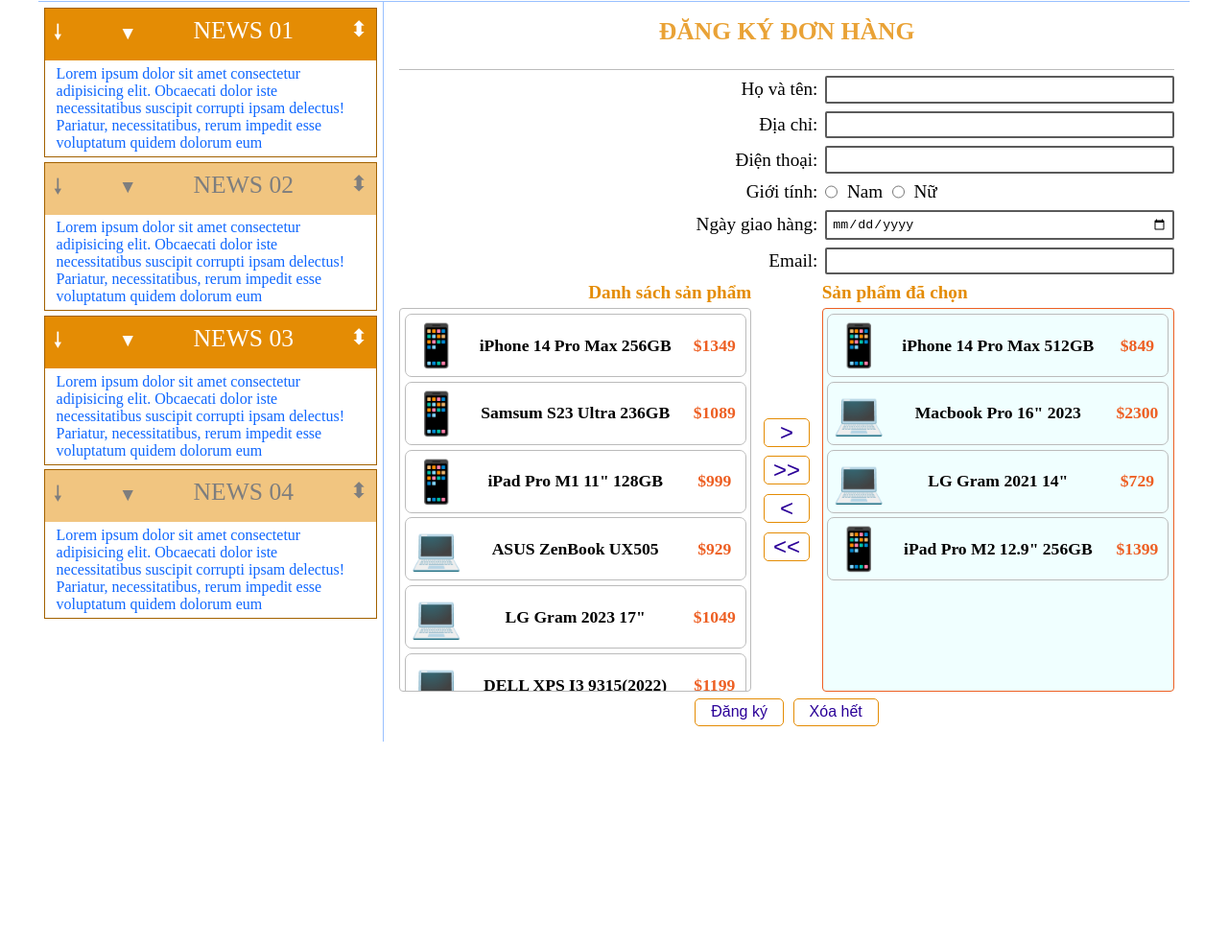
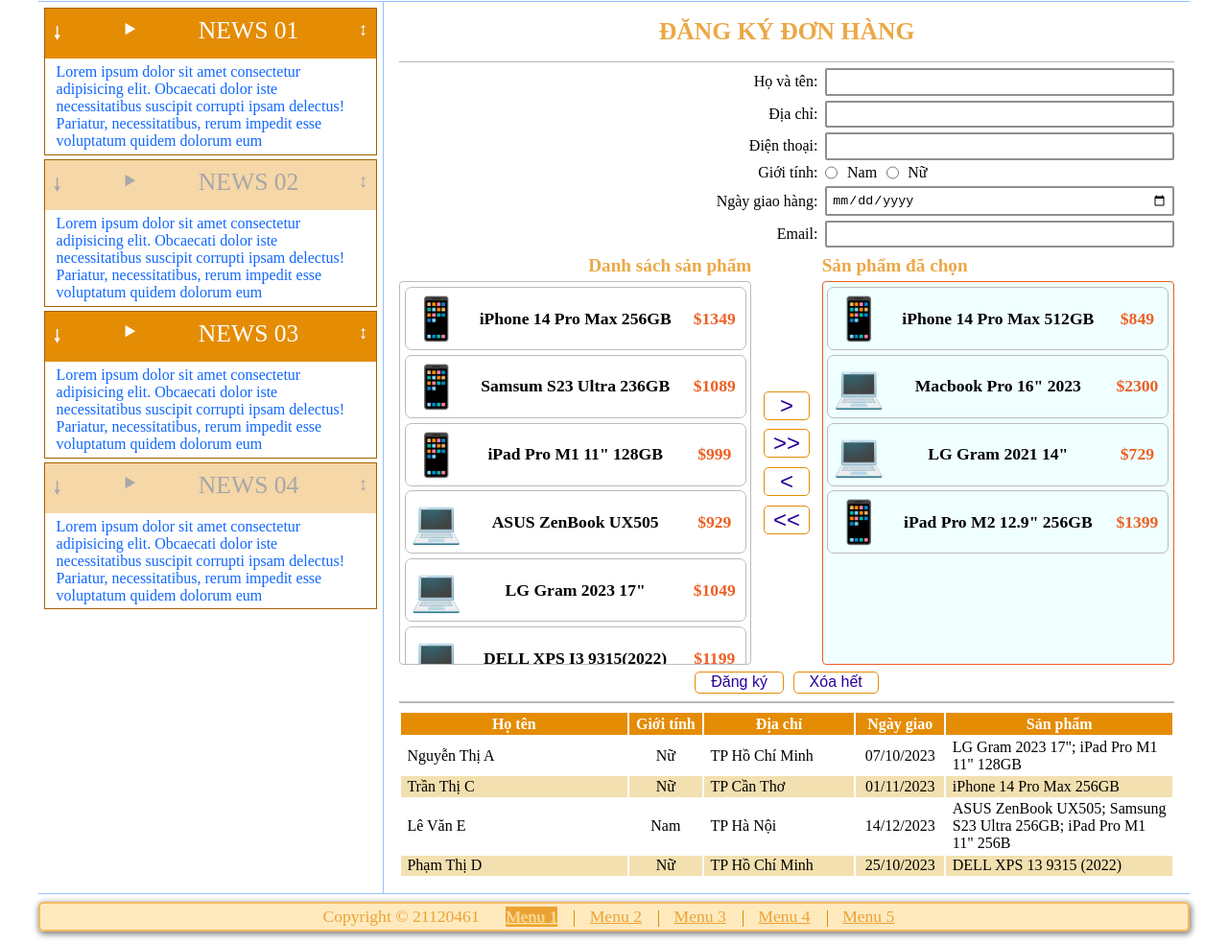
Before and after one commit to Honghung123/WebApps-Development---BTCN1, a plain HTML site: page index.html in a window 1280 px wide. Shown: the part 135-1119 px from the top of the page at 96% size. Before the commit the page ends 913 px from the top, so only its background shows below. Drawn offline with Linux system fonts and the light colour scheme.

Commit message:
Add them bang danh sach khach hang mua hang va footer ui

```diff
--- a/index.html
+++ b/index.html
@@ -9,12 +9,12 @@
 </head>
 <div class="container">
     <div class="wrapper">
-        <header class="header">
+        <div class="header">
             <div class="header_title">
                 <span class="header_title--content strokeme">Bài tập 1 - 21120461</span>
             </div>
-        </header>
-        <nav class="navbar">
+        </div>
+        <div class="navbar">
             <ul class="navbar_list clearfix">
                 <a href="#" class="navbar_link active">
                     <li class="navbar_item">Menu 1</li>
@@ -32,17 +32,17 @@
                     <li class="navbar_item">Menu 5</li>
                 </a>
             </ul>
-        </nav>
+        </div>
         <div class="main">
-            <aside class="sidebar">
+            <div class="sidebar">
                 <div class="sidebar_list">
                     <div class="sidebar_item">
                         <div class="sidebar_item-head active">
                             <span class="dropdown_icon down_arrow">&#129047;</span>
-                            <span class="dropdown_icon tri_arrow">&#9660;</span>
+                            <span class="dropdown_icon tri_arrow">&#11208;</span>
 
                             <span class="sidebar_item-title">NEWS 01</span>
-                            <span class="move_sidebar_icon">&#11021;</span>
+                            <span class="move_sidebar_icon">&#8597;</span>
                         </div>
                         <div class="dropdown-content">Lorem ipsum dolor sit amet consectetur adipisicing elit. Obcaecati
                             dolor iste necessitatibus suscipit corrupti ipsam delectus! Pariatur, necessitatibus, rerum
@@ -51,10 +51,10 @@
                     <div class="sidebar_item">
                         <div class="sidebar_item-head">
                             <span class="dropdown_icon down_arrow">&#129047;</span>
-                            <span class="dropdown_icon tri_arrow">&#9660;</span>
+                            <span class="dropdown_icon tri_arrow">&#11208;</span>
 
                             <span class="sidebar_item-title">NEWS 02</span>
-                            <span class="move_sidebar_icon">&#11021;</span>
+                            <span class="move_sidebar_icon">&#8597;</span>
                         </div>
                         <div class="dropdown-content">Lorem ipsum dolor sit amet consectetur adipisicing elit. Obcaecati
                             dolor iste necessitatibus suscipit corrupti ipsam delectus! Pariatur, necessitatibus, rerum
@@ -63,10 +63,10 @@
                     <div class="sidebar_item">
                         <div class="sidebar_item-head active">
                             <span class="dropdown_icon down_arrow">&#129047;</span>
-                            <span class="dropdown_icon tri_arrow">&#9660;</span>
+                            <span class="dropdown_icon tri_arrow">&#11208;</span>
 
                             <span class="sidebar_item-title">NEWS 03</span>
-                            <span class="move_sidebar_icon">&#11021;</span>
+                            <span class="move_sidebar_icon">&#8597;</span>
                         </div>
                         <div class="dropdown-content">Lorem ipsum dolor sit amet consectetur adipisicing elit. Obcaecati
                             dolor iste necessitatibus suscipit corrupti ipsam delectus! Pariatur, necessitatibus, rerum
@@ -75,18 +75,18 @@
                     <div class="sidebar_item">
                         <div class="sidebar_item-head">
                             <span class="dropdown_icon down_arrow">&#129047;</span>
-                            <span class="dropdown_icon tri_arrow">&#9660;</span>
+                            <span class="dropdown_icon tri_arrow">&#11208;</span>
 
                             <span class="sidebar_item-title">NEWS 04</span>
-                            <span class="move_sidebar_icon">&#11021;</span>
+                            <span class="move_sidebar_icon">&#8597;</span>
                         </div>
                         <div class="dropdown-content">Lorem ipsum dolor sit amet consectetur adipisicing elit. Obcaecati
                             dolor iste necessitatibus suscipit corrupti ipsam delectus! Pariatur, necessitatibus, rerum
                             impedit esse voluptatum quidem dolorum eum</div>
                     </div>
                 </div>
-            </aside>
-            <main class="content">
+            </div>
+            <div class="content">
                 <div class="content_box">
                     <h1 class="content_title">ĐĂNG KÝ ĐƠN HÀNG</h1>
                     <div class="content_form">
@@ -198,8 +198,75 @@
                         <button class="btn content_perchase_register">Đăng ký</button>
                         <button class="btn content_perchase_deleteAll">Xóa hết</button>
                     </div>
+                    <div class="content_table">
+                        <table class="content_table_list">
+                            <thead>
+                                <tr>
+                                    <th width="29.6%">Họ tên</th>
+                                    <th width="9.6">Giới tính</th>
+                                    <th width="19.6%">Địa chỉ</th>
+                                    <th width="11.6%">Ngày giao</th>
+                                    <th width="29.6%">Sản phẩm</th>
+                                </tr>
+                            </thead>
+                            <tbody>
+                                <tr>
+                                    <td>Nguyễn Thị A</td>
+                                    <td>Nữ</td>
+                                    <td>TP Hồ Chí Minh</td>
+                                    <td>07/10/2023</td>
+                                    <td>LG Gram 2023 17"; iPad Pro M1 11" 128GB</td>
+                                </tr>
+                                <tr>
+                                    <td>Trần Thị C</td>
+                                    <td>Nữ</td>
+                                    <td>TP Cần Thơ</td>
+                                    <td>01/11/2023</td>
+                                    <td>iPhone 14 Pro Max 256GB</td>
+                                </tr>
+                                <tr>
+                                    <td>Lê Văn E</td>
+                                    <td>Nam</td>
+                                    <td>TP Hà Nội</td>
+                                    <td>14/12/2023</td>
+                                    <td>ASUS ZenBook UX505; Samsung S23 Ultra 256GB; iPad Pro M1 11" 256B</td>
+                                </tr>
+                                <tr>
+                                    <td>Phạm Thị D</td>
+                                    <td>Nữ</td>
+                                    <td>TP Hồ Chí Minh</td>
+                                    <td>25/10/2023</td>
+                                    <td>DELL XPS 13 9315 (2022)</td>
+                                </tr>
+                            </tbody>
+                        </table>
+                    </div>
                 </div>
-            </main>
+            </div>
+        </div>
+        <div class="footer">
+            <div class="footer_about">
+                <div class="footer_copyright">Copyright &#169; 21120461</div>
+                <div class="footer_navbar">
+                    <ul class="footer_navbar_list">
+                        <a href="#" class="active">
+                            <li class="footer_navbar_item">Menu 1</li>
+                        </a>
+                        <a href="#">
+                            <li class="footer_navbar_item">Menu 2</li>
+                        </a>
+                        <a href="#">
+                            <li class="footer_navbar_item">Menu 3</li>
+                        </a>
+                        <a href="#">
+                            <li class="footer_navbar_item">Menu 4</li>
+                        </a>
+                        <a href="#">
+                            <li class="footer_navbar_item">Menu 5</li>
+                        </a>
+                    </ul>
+                </div>
+            </div>
         </div>
     </div>
 </div>
--- a/style.css
+++ b/style.css
@@ -15,8 +15,9 @@
 
 /* Styling Web */
 :root {
-  --main-color: blue;
   --sidebar-color: #e48c04;
+  --sidebar-color-opacity: #e48a0480;
+  --sidebar-color-opa07: #e48a04bd;
   --sidebar-border: #a26100;
   --border-color: #bbbbbb;
 }
@@ -61,8 +62,6 @@
     1px 1px 2px #000;
 }
 
-.navbar {
-}
 .navbar_list {
   background-color: #ccdafd;
   margin: 0 auto;
@@ -108,7 +107,7 @@
   border: 1px solid var(--sidebar-border);
 }
 .sidebar_item ~ .sidebar_item {
-  margin-top: 0.3rem;
+  margin-top: 0.25rem;
 }
 .sidebar_item-head {
   color: #000;
@@ -116,7 +115,7 @@
   justify-content: space-between;
   padding: 0.5rem;
   background-color: var(--sidebar-color);
-  opacity: 0.5;
+  opacity: 0.342;
   &.active {
     opacity: 1;
     color: white;
@@ -129,12 +128,13 @@
 .dropdown_icon,
 .move_sidebar_icon {
   color: inherit;
-  font-size: 1.4rem;
+  font-size: 1.2rem;
+  margin-top: 0.2rem;
 }
 
 .tri_arrow {
-  margin-top: 0.4rem;
-  font-size: 1.2rem !important;
+  margin-top: 0.1rem;
+  font-size: 1.4rem !important;
 }
 
 /* .down_arrow {
@@ -154,14 +154,13 @@
   padding: 1rem;
 }
 .content_title {
-  color: var(--sidebar-color);
+  color: var(--sidebar-color-opa07);
   text-align: center;
   font-size: 1.6rem;
-  opacity: 0.8;
 }
 .content_form {
   border-top: 1px solid #bbbbbb;
-  margin-top: 1.5rem;
+  margin-top: 1rem;
 }
 .content_info_item {
   display: flex;
@@ -173,9 +172,9 @@
   display: flex;
   justify-content: end;
   align-items: center;
-  font-size: 1.2rem;
+  font-size: 1rem;
   & + & {
-    margin-top: 0.5rem;
+    margin-top: 0.3rem;
   }
 }
 
@@ -183,7 +182,7 @@
   width: 45%;
   padding: 0.3rem;
   background: none;
-  border: 2px solid #5a5a5a;
+  border: 2px solid #8f8f8f;
   margin-left: 0.5rem;
   border-radius: 2px;
 }
@@ -207,7 +206,7 @@
   font-size: 1.2rem;
   text-align: end;
   font-weight: bold;
-  color: var(--sidebar-color);
+  color: var(--sidebar-color-opa07);
   &.reverse {
     text-align: start;
   }
@@ -276,6 +275,10 @@
   border-radius: 5px;
   cursor: pointer;
   border: 1px solid var(--sidebar-color);
+  &:hover {
+    color: white;
+    background-color: var(--sidebar-color-opa07);
+  }
 }
 .btn_trans {
   font-size: 1.5rem;
@@ -293,10 +296,90 @@
   justify-content: center;
   align-items: stretch;
   column-gap: 0.6rem;
+  padding-bottom: 0.5rem;
+  border-bottom: 2px solid #929292a6;
 }
 .content_perchase_register,
 .content_perchase_deleteAll {
-  padding: 0.3rem 1rem;
+  padding: 0.1rem 1rem;
   font-size: 1rem;
   color: #2b0098;
 }
+
+.content_table {
+  margin-top: 0.5rem;
+}
+.content_table_list {
+  & > thead > tr {
+    background-color: var(--sidebar-color);
+    color: white;
+    & > th {
+      padding: 0.17rem 0;
+    }
+  }
+  & > thead > tr:nth-child(even),
+  & > tbody > tr > td:nth-child(even) {
+    text-align: center;
+  }
+  & > tbody > tr > td {
+    padding: 0.1rem 0.4rem;
+  }
+  & > tbody > tr:nth-child(even) {
+    background-color: #e2b5436b;
+  }
+}
+
+.footer {
+  padding: 0.5rem 0;
+  border-top: 1px solid #98c0ff;
+}
+.footer_about {
+  display: flex;
+  justify-content: center;
+  align-items: center;
+  color: var(--sidebar-color-opa07);
+  padding: 0.2rem 0;
+  border: 2px solid var(--sidebar-color-opacity);
+  box-shadow: 1px 2px 6px 1px gray;
+  border-radius: 5px;
+  background: #ffce646b;
+  column-gap: 1rem;
+  font-size: 1.1rem;
+}
+.footer_copyright {
+  color: inherit;
+}
+.footer_navbar {
+  color: inherit;
+}
+.footer_navbar_list {
+  display: flex;
+  justify-content: center;
+  align-items: center;
+  column-gap: 0.7rem;
+  & > a {
+    color: inherit;
+    display: inline-block;
+    margin: 0 0.7rem;
+    position: relative;
+    text-decoration: underline;
+    &:hover,
+    &.active {
+      text-shadow: 1px 1px 0 #ffc8526b, 1px 1px 0 #ffc8526b, 1px 1px 0 #ffc8526b,
+        1px 1px 0 #ffc8526b;
+      color: wheat;
+      background-color: var(--sidebar-color-opa07);
+    }
+    & ~ &::before {
+      content: "";
+      position: absolute;
+      border-left: 1px solid var(--sidebar-color);
+      top: 20%;
+      left: -30%;
+      height: 80%;
+    }
+  }
+}
+.footer_navbar_item {
+  /* color: inherit; */
+}
```
